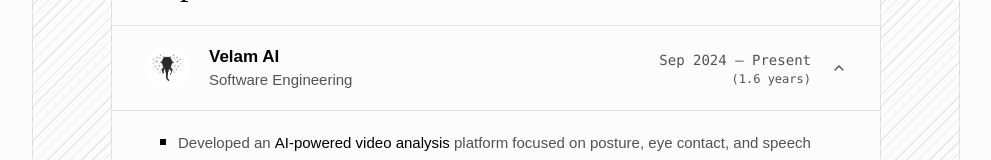
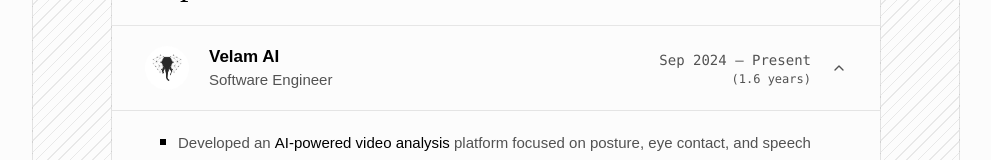
Before and after one commit to dhanushtheijas08/portfolio-v2, a React (Vite) app: page / in a window 1280 px wide. Shown: the part 594-754 px from the top of the page, without its empty margins (144-1135 px from the left). Built offline with nearby package versions, Linux system fonts and the light colour scheme; what @toolwind/corner-shape would draw is missing.

Commit message:
fix: update resume URL and correct job title in experiences

```diff
--- a/src/content/site.ts
+++ b/src/content/site.ts
@@ -1,7 +1,7 @@
 export const PHONE = "+91 8220586721"
 export const EMAIL = "dhanushtheijas08@gmail.com"
 export const RESUME_URL =
-  "https://drive.google.com/file/d/1usCDz2c4wtNKrkPV-akuh2Tm6wjDAZ-2/view?usp=sharing"
+  "https://drive.google.com/file/d/1FeV3nZBYFfzqIbuWE7mep-DUIhybqmiX/view?usp=drive_link"
 
 export const SOCIAL_HREF = {
   github: "https://github.com/dhanushtheijas08",
@@ -129,7 +129,7 @@
       "BullMQ",
     ],
     githubUrl: "https://github.com/dhanushtheijas08/code-judge",
-    liveUrl: "https://example.com",
+    liveUrl: "https://github.com/dhanushtheijas08/code-judge",
   },
   {
     id: "resume-builder",
@@ -172,7 +172,7 @@
   {
     id: "velam-ai",
     company: "Velam AI",
-    role: "Software Engineering",
+    role: "Software Engineer",
     start: "2024-09-03",
     end: null,
     skills: [
```
